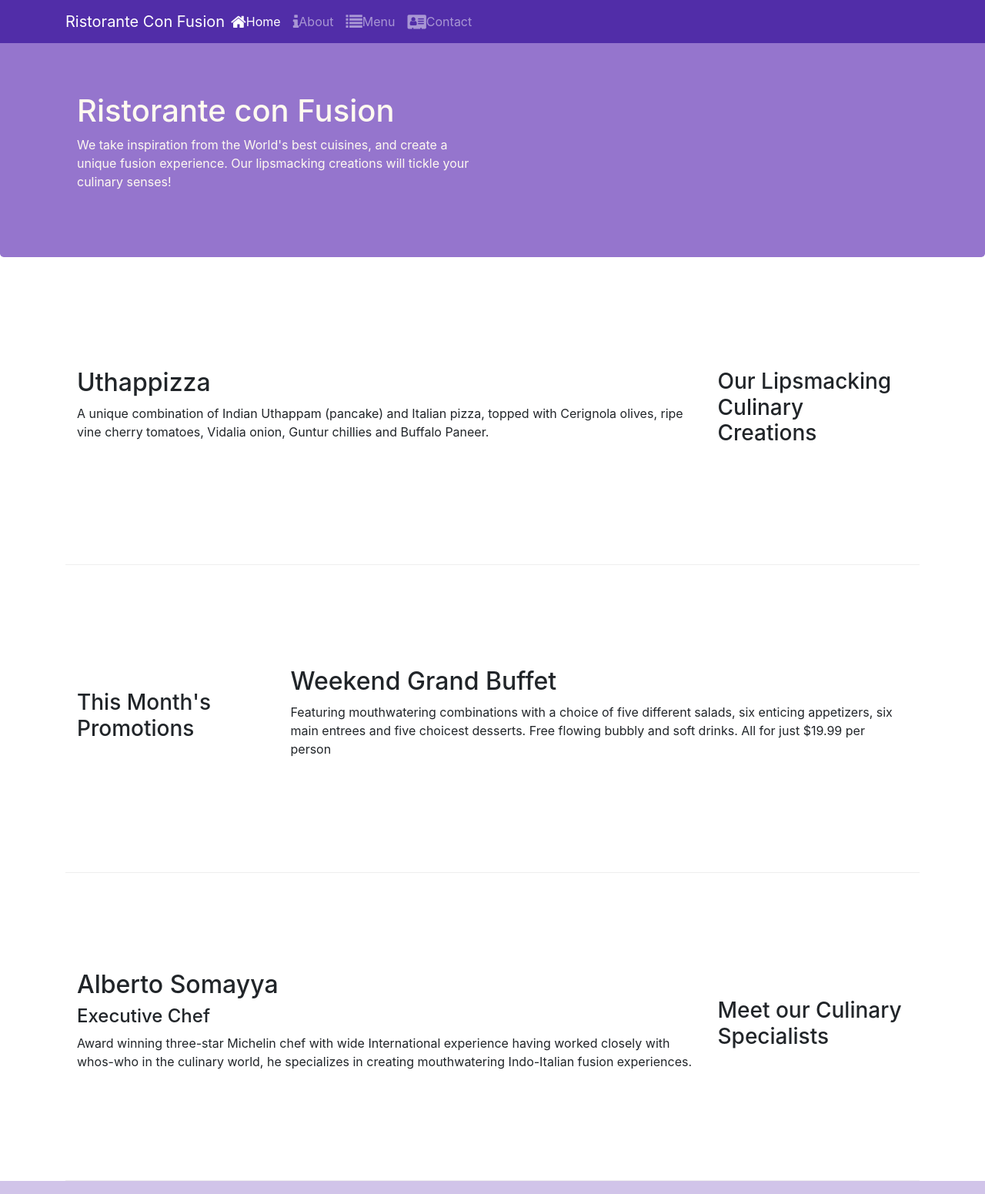
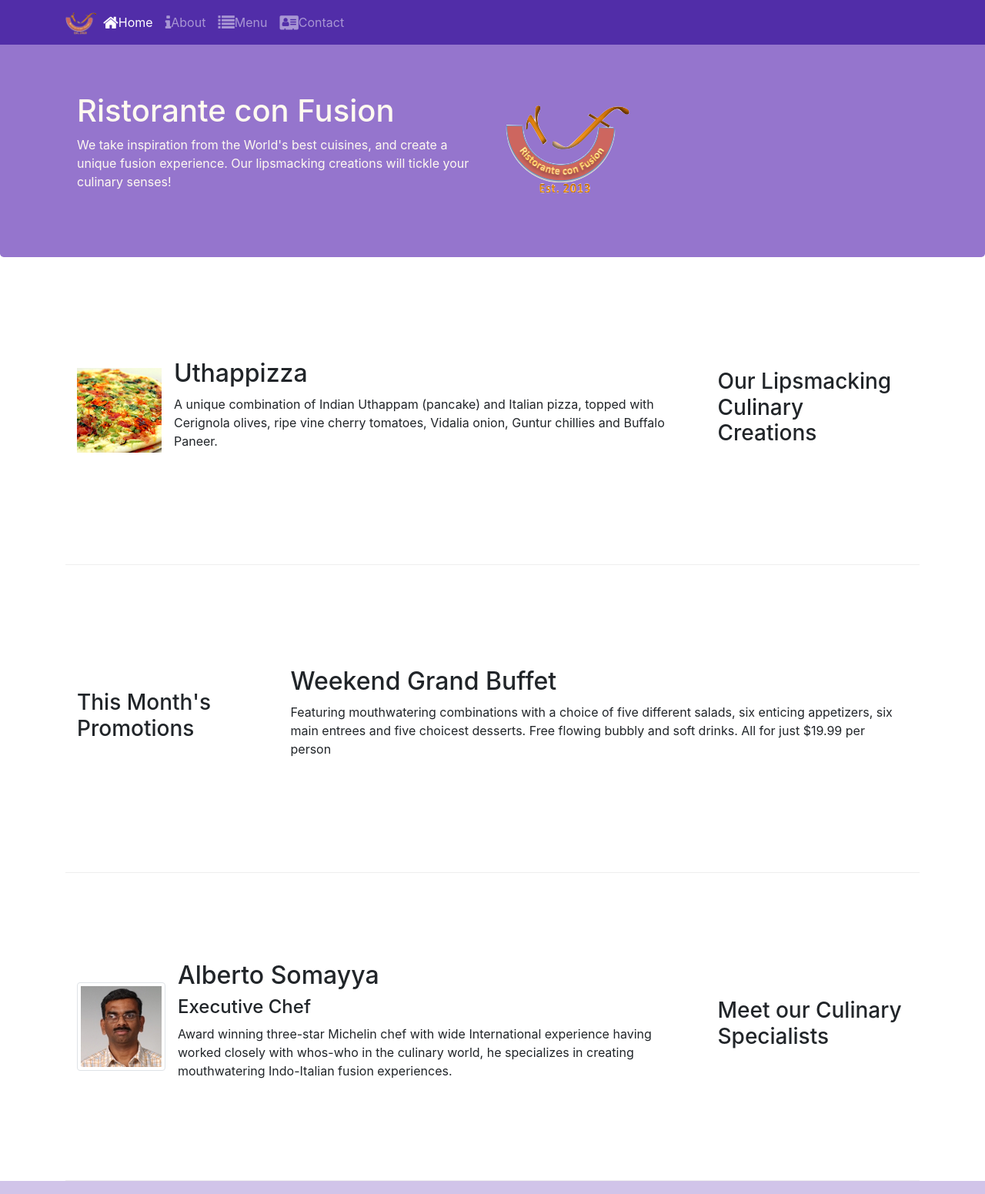
Before and after one commit to Akhilesh-Sirohi/Full-Stack-Development-Coursera, a website: page Front-End Web UI Framework :Bootstrap 4/conFusion/index.html in a window 1280 px wide. Shown: the top 1551 px of the page at 77% size. Drawn offline with nearby package versions, Linux system fonts and the light colour scheme.

Commit message:
imaged and media

```diff
--- a/Front-End Web UI Framework :Bootstrap 4/conFusion/index.html
+++ b/Front-End Web UI Framework :Bootstrap 4/conFusion/index.html
@@ -21,7 +21,7 @@
                 <span class="navbar-toggler-icon"></span>
             </button>
 
-            <a class="navbar-brand mr-auto" href="#">Ristorante Con Fusion</a>
+            <a class="navbar-brand mr-auto" href="#"><img src="img/logo.png" height="30" width="41"></a>
             <div class="collapse navbar-collapse" id="Navbar">
                 <ul class="navbar-nav mr-auto">
                     <li class="nav-item active"><a class="nav-link" href="#"><span class="fa fa-home fa-lg"></span>Home</a></li>
@@ -41,7 +41,8 @@
                     <h1>Ristorante con Fusion</h1>
                     <p>We take inspiration from the World's best cuisines, and create a unique fusion experience. Our lipsmacking creations will tickle your culinary senses!</p>
                 </div>
-                <div class="col-12 col-sm-6">
+                <div class="col-12 col-sm-6 align-self-center">
+                    <img src="img/logo.png" class="img-fluid">
                 </div>
             </div>
         </div>
@@ -53,8 +54,13 @@
                 <h3>Our Lipsmacking Culinary Creations</h3>
             </div>
             <div class="col col-sm col-md order-sm-first">
-                <h2>Uthappizza</h2>
-                <p>A unique combination of Indian Uthappam (pancake) and Italian pizza, topped with Cerignola olives, ripe vine cherry tomatoes, Vidalia onion, Guntur chillies and Buffalo Paneer.</p>
+                <div class="media">
+                    <img class="d-flex mr-3 img thumbnail align-self-center" src="img/uthappizza.png" alt="uthappizza">
+                    <div class="media-body">
+                        <h2>Uthappizza</h2>
+                        <p>A unique combination of Indian Uthappam (pancake) and Italian pizza, topped with Cerignola olives, ripe vine cherry tomatoes, Vidalia onion, Guntur chillies and Buffalo Paneer.</p>
+                    </div>
+                </div>
             </div>
         </div>
 
@@ -74,9 +80,16 @@
                 <h3>Meet our Culinary Specialists</h3>
             </div>
             <div class="col col-sm col-md order-sm-first">
-                <h2>Alberto Somayya</h2>
-                <h4>Executive Chef</h4>
-                <p>Award winning three-star Michelin chef with wide International experience having worked closely with whos-who in the culinary world, he specializes in creating mouthwatering Indo-Italian fusion experiences. </p>
+                <div class="media">
+                    <img class="d-flex mr-3 align-self-center img-thumbnail"
+                    src="img/alberto.png" alt="alberto">
+                    <div class="media-body">
+                        <h2 class="mt-0">Alberto Somayya</h2>
+                        <h4>Executive Chef</h4>
+                        <p>Award winning three-star Michelin chef with wide International experience having worked closely with whos-who in the culinary world, he specializes in creating mouthwatering Indo-Italian fusion experiences. </p>
+                    </div>
+                </div>
+
             </div>
         </div>
     </div>
```
Also changed, not shown: Front-End Web UI Framework :Bootstrap 4/conFusion/aboutus.html (+3 -2 lines), Front-End Web UI Framework :Bootstrap 4/conFusion/contactus.html (+3 -2 lines), Front-End Web UI Framework :Bootstrap 4/conFusion/img/alberto.png (added), Front-End Web UI Framework :Bootstrap 4/conFusion/img/buffet.png (added), Front-End Web UI Framework :Bootstrap 4/conFusion/img/logo.png (added), Front-End Web UI Framework :Bootstrap 4/conFusion/img/uthappizza.png (added), 1 other file.
